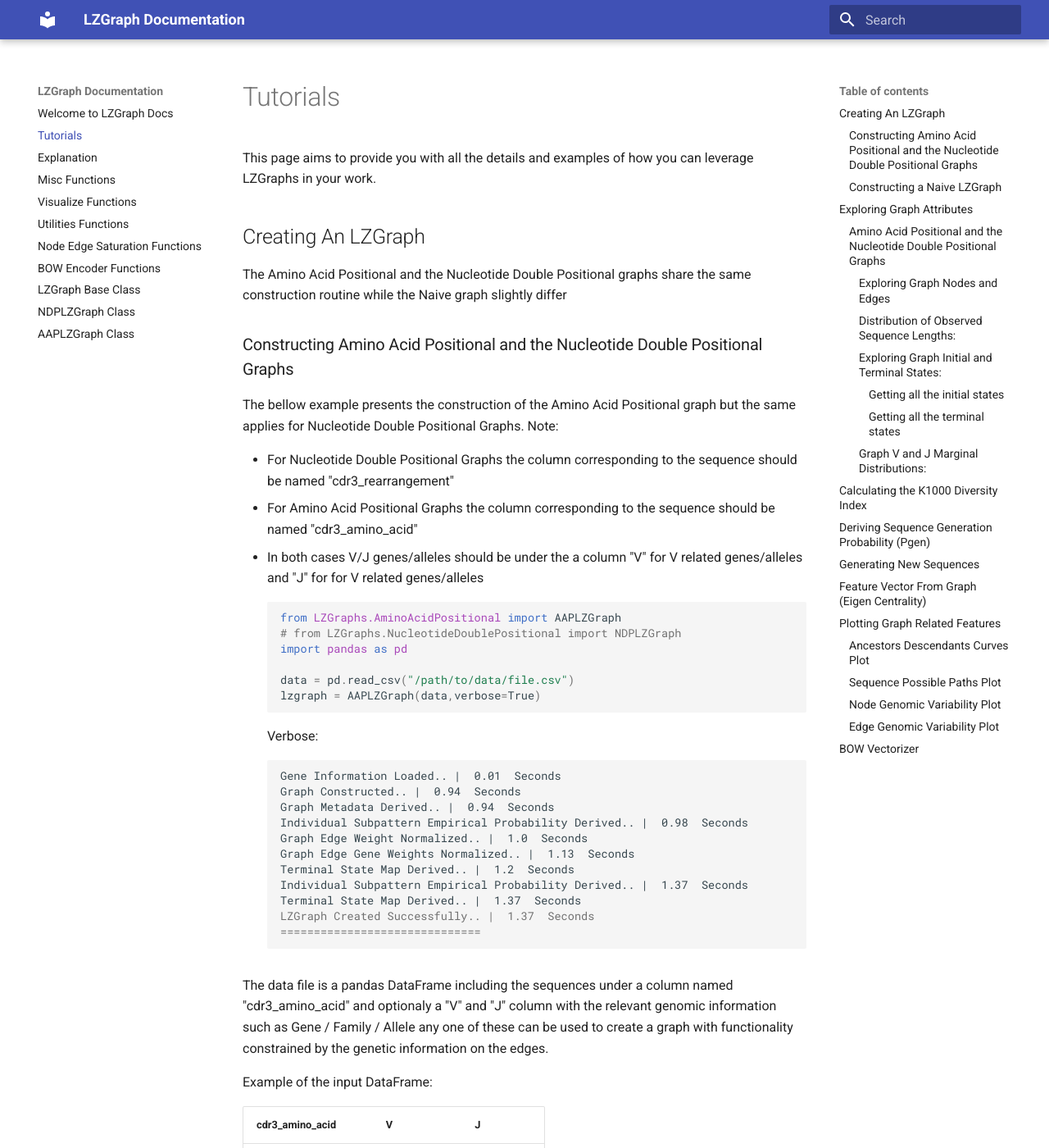
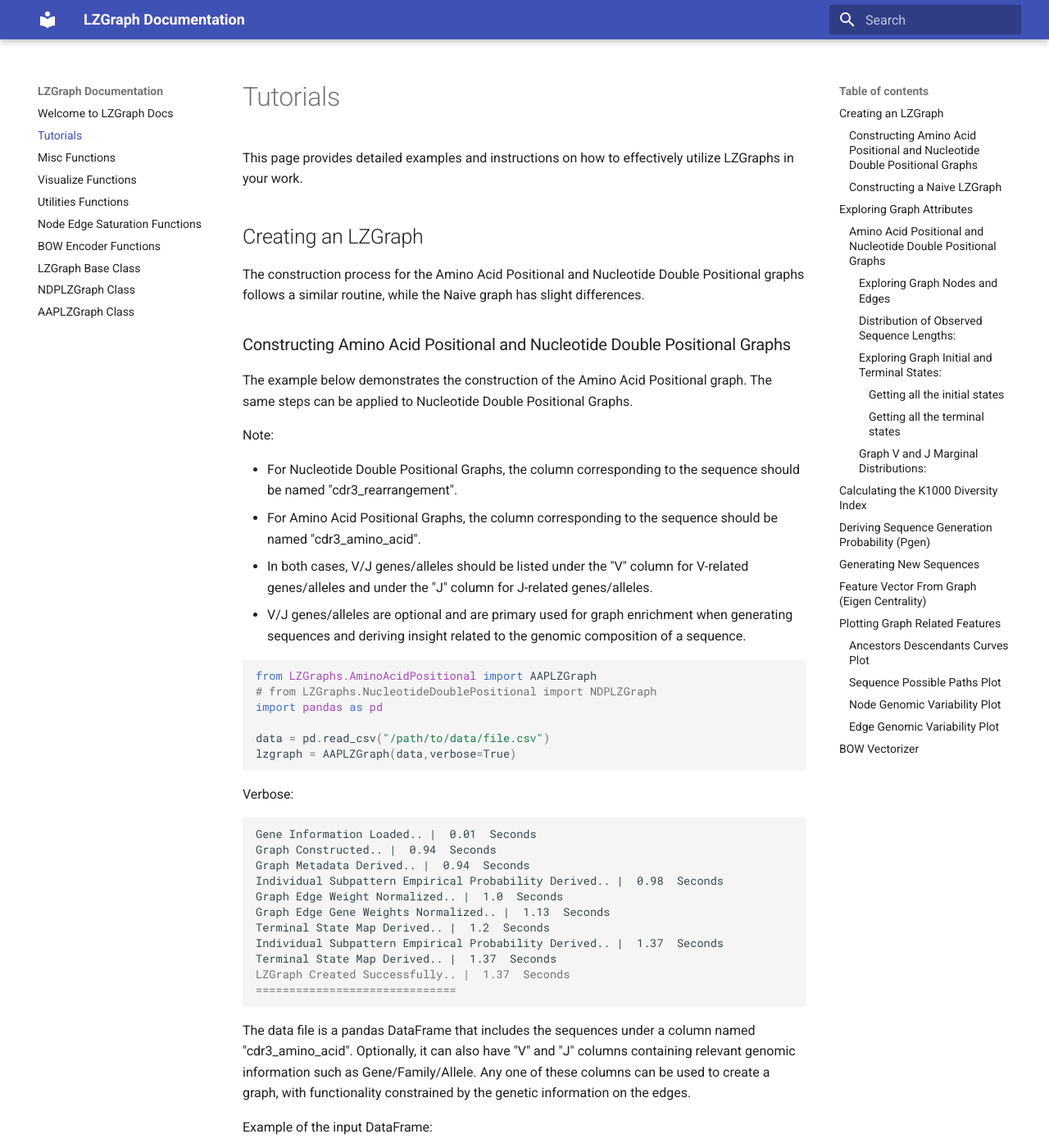
Before and after one commit to MuteJester/LZGraphs, an MkDocs documentation site: the page built from docs/tutorials.md, in a window 1280 px wide and 1400 px high. Shown: the whole window at 82% size. Built offline with MkDocs 1.6.1 and Material for MkDocs 9.7.7, drawn with Linux system fonts in a browser that asks for light colours; some of the changed text lies outside the part shown.

Commit message:
Update 0.24 (Code Update + Doc Update + Added Example Notebooks and Data)

````diff
--- a/docs/tutorials.md
+++ b/docs/tutorials.md
@@ -1,22 +1,22 @@
 # Tutorials
-This page aims to provide you with all the details and examples of how you can leverage
-LZGraphs in your work.
 
+This page provides detailed examples and instructions on how to effectively utilize LZGraphs in your work.
 
+## Creating an LZGraph
 
-## Creating An LZGraph
-The Amino Acid Positional and the Nucleotide Double Positional graphs share the same
-construction routine while the Naive graph slightly differ
+The construction process for the Amino Acid Positional and Nucleotide Double Positional graphs follows a similar routine, while the Naive graph has slight differences.
 
-### Constructing Amino Acid Positional and the Nucleotide Double Positional Graphs
-The bellow example presents the construction of the Amino Acid Positional graph but
-the same applies for Nucleotide Double Positional Graphs.
+### Constructing Amino Acid Positional and Nucleotide Double Positional Graphs
+
+The example below demonstrates the construction of the Amino Acid Positional graph. The same steps can be applied to Nucleotide Double Positional Graphs.
+
 Note:
 
-* For Nucleotide Double Positional Graphs the column corresponding to the sequence should be named "cdr3_rearrangement"
-* For Amino Acid Positional Graphs the column corresponding to the sequence should be named "cdr3_amino_acid"
-* In both cases V/J genes/alleles should be under the a column "V" for V related genes/alleles and "J" for
-  for V related genes/alleles
+- For Nucleotide Double Positional Graphs, the column corresponding to the sequence should be named "cdr3_rearrangement".
+- For Amino Acid Positional Graphs, the column corresponding to the sequence should be named "cdr3_amino_acid".
+- In both cases, V/J genes/alleles should be listed under the "V" column for V-related genes/alleles and under the "J" column for J-related genes/alleles.
+- V/J genes/alleles are optional and are primary used for graph enrichment when generating sequences and deriving insight related to the genomic composition of a sequence.
+
 ```python
 from LZGraphs.AminoAcidPositional import AAPLZGraph
 # from LZGraphs.NucleotideDoublePositional import NDPLZGraph
@@ -39,11 +39,12 @@
 LZGraph Created Successfully.. |  1.37  Seconds
 ==============================
 ```
-
-The data file is a pandas DataFrame including the sequences under a column
-named "cdr3_amino_acid" and optionaly a "V" and "J" column with the relevant genomic
-information such as Gene / Family / Allele any one of these can be used to create a
-graph with functionality constrained by the genetic information on the edges.
+The data file is a pandas DataFrame that includes the
+sequences under a column named "cdr3_amino_acid".
+Optionally, it can also have "V" and "J" columns containing
+relevant genomic information such as Gene/Family/Allele.
+Any one of these columns can be used to create a graph,
+with functionality constrained by the genetic information on the edges.
 
 Example of the input DataFrame:
 
@@ -54,7 +55,8 @@
 | CASSLEPQTFTDTFFF | TRBV16-1*01 | TRBJ2-7*01 |
 
 ### Constructing a Naive LZGraph
-Bellow is an example of a Naive LZGraph construction.
+
+Below is an example of constructing a Naive LZGraph.
 ```python
 from LZGraphs.Naive import NaiveLZGraph,generate_dictionary
 list_of_sequences = [ 'TGTGCCAGCAGGGCGGGATACGCAGTATTT',
@@ -62,30 +64,27 @@
                       'TGTGCCAGCAGCCAGCAGGGCCGGGATACGCAGTATTTT'
                     ...]
 
+# generate all possible nodes with kmers up to length 6
 dictionary = generate_dictionary(6)
+# construct a NaiveLZGraph from your list_of_sequences based on the generated dictionary
 lzgraph = NaiveLZGraph(list_of_sequences, dictionary, verbose=True)
 ```
 Note:
 
-* The generate_dictionary function takes an integer-(X) and generates all possible patterns
-  that could be constructed from (X) nucleotides. you can
-* For CDR3 sequences we suggest X=6 as the maximum sub-pattern length observed by us
-  in the CDR3 region was 6.
-* The dictionary can be replaced with any number of sub-patterns in case not all combinations
-  are desired.
-* The Naive LZGraph is most relevant in the context of nucleotides as amino acid CDR3
-  sequences result in sparse graphs.
+- The `generate_dictionary` function takes an integer `(X)` and generates all possible patterns that can be constructed from `(X)` nucleotides. For CDR3 sequences, we suggest using `X=6` as the maximum observed sub-pattern length in the CDR3 region is 6.
+- The dictionary can be replaced with any number of sub-patterns if not all combinations are desired.
+- The Naive LZGraph is most relevant in the context of nucleotides, as amino acid CDR3 sequences result in sparse graphs.
+
 ---
+
 ## Exploring Graph Attributes
- After constructing an LZGraph there are several attributes that are available
- to you for quick inference of repertoire statistical properties as well as the
- graph object itself built above the netowrkx DiGraph class.
- Below are examples of how you can evaluate and explore those attributes.
- ()
 
-### Amino Acid Positional and the Nucleotide Double Positional Graphs
+After constructing an LZGraph, there are several attributes available to quickly infer repertoire statistical properties as well as explore the graph object itself, built above the networkx DiGraph class. Below are examples of how you can evaluate and explore those attributes.
+
+### Amino Acid Positional and Nucleotide Double Positional Graphs
 
 #### Exploring Graph Nodes and Edges
+
 ```python
 # Retrieving the list of all graph nodes / edges
 node_list = list(lzgraph.nodes)
@@ -102,6 +101,7 @@
 #### Distribution of Observed Sequence Lengths:
 After fitting an LZGraph to a repertoire you can quickly access the
 distribution of different sequence lengths observed in the repertoire:
+
 ```python
 print(lzgraph.lengths)
 ```
--- a/mkdocs.yml
+++ b/mkdocs.yml
@@ -14,7 +14,6 @@
 nav:
   - index.md
   - tutorials.md
-  - explanation.md
   - Misc Functions: misc_reference.md
   - Visualize Functions: visualize_reference.md
   - Utilities Functions: utilities_reference.md
````
Also changed, not shown: requirements.txt (added, +57 -0 lines), setup.py (+7 -5 lines), 11 other files.
